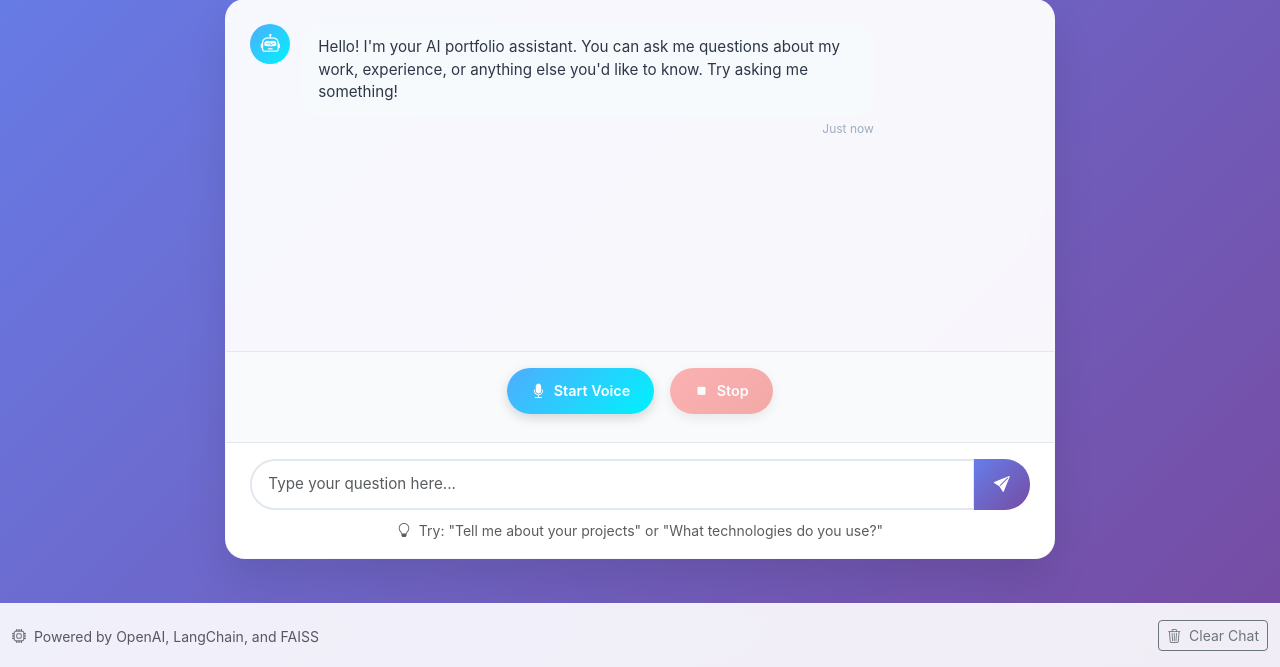
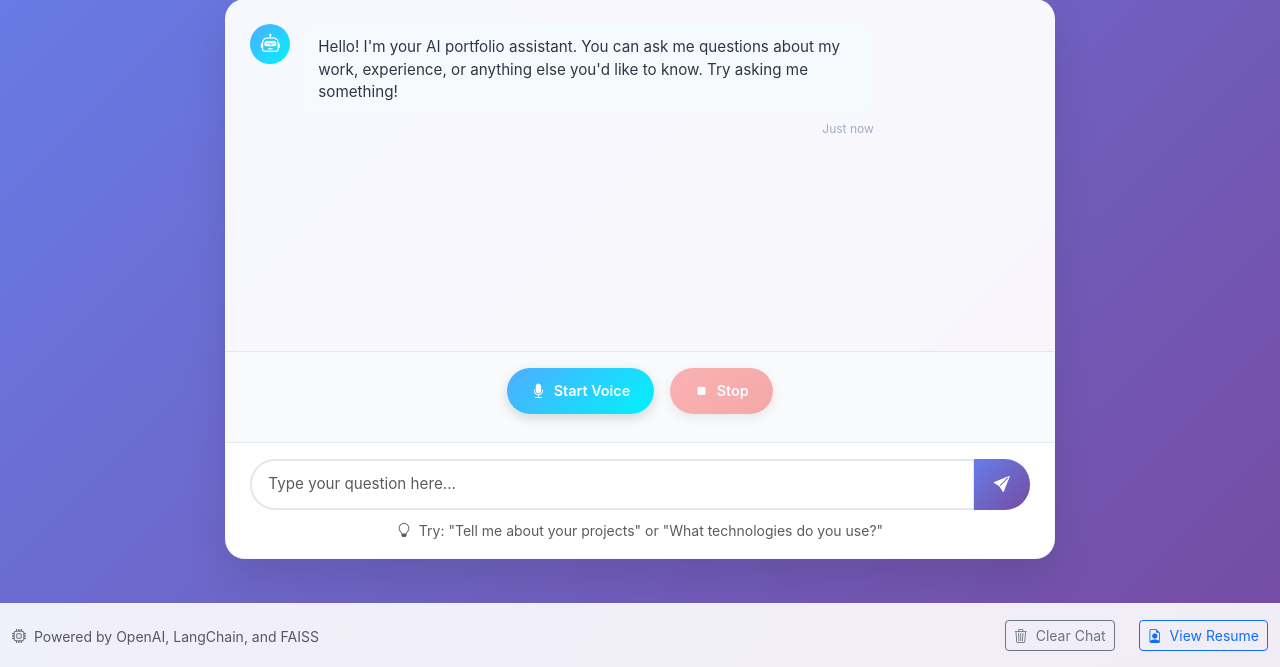
Before and after one commit to gulshan-100/assignment_GenAI_voiceBot, a Flask app: page / in a window 1280 px wide. Shown: the part 133-800 px from the top of the page. Run offline with Flask 3, Linux system fonts and the light colour scheme.

Commit message:
read me file updated

```diff
--- a/app.py
+++ b/app.py
@@ -107,6 +107,10 @@ def query():
     response = qa_chain.run(user_query)
     return jsonify({"response": response})
 
+@app.route('/resume')
+def resume():
+    return app.send_static_file('Gulshan-Kumar-AIMLEngineer.pdf')
+
 if __name__ == "__main__":
     port = int(os.environ.get("PORT", 5000))  # Default to port 5000 if PORT is not set
     app.run(host="0.0.0.0", port=port, debug=True)
--- a/templates/index.html
+++ b/templates/index.html
@@ -107,6 +107,12 @@
                             Clear Chat
                         </button>
                     </div>
+                    <div class="col-auto">
+                        <button class="btn btn-sm btn-outline-primary" onclick="window.open('/resume', '_blank')" aria-label="View Resume">
+                            <i class="bi bi-file-earmark-person me-1"></i>
+                            View Resume
+                        </button>
+                    </div>
                 </div>
             </div>
         </footer>
```
Also changed, not shown: README.md, 1 other file.
